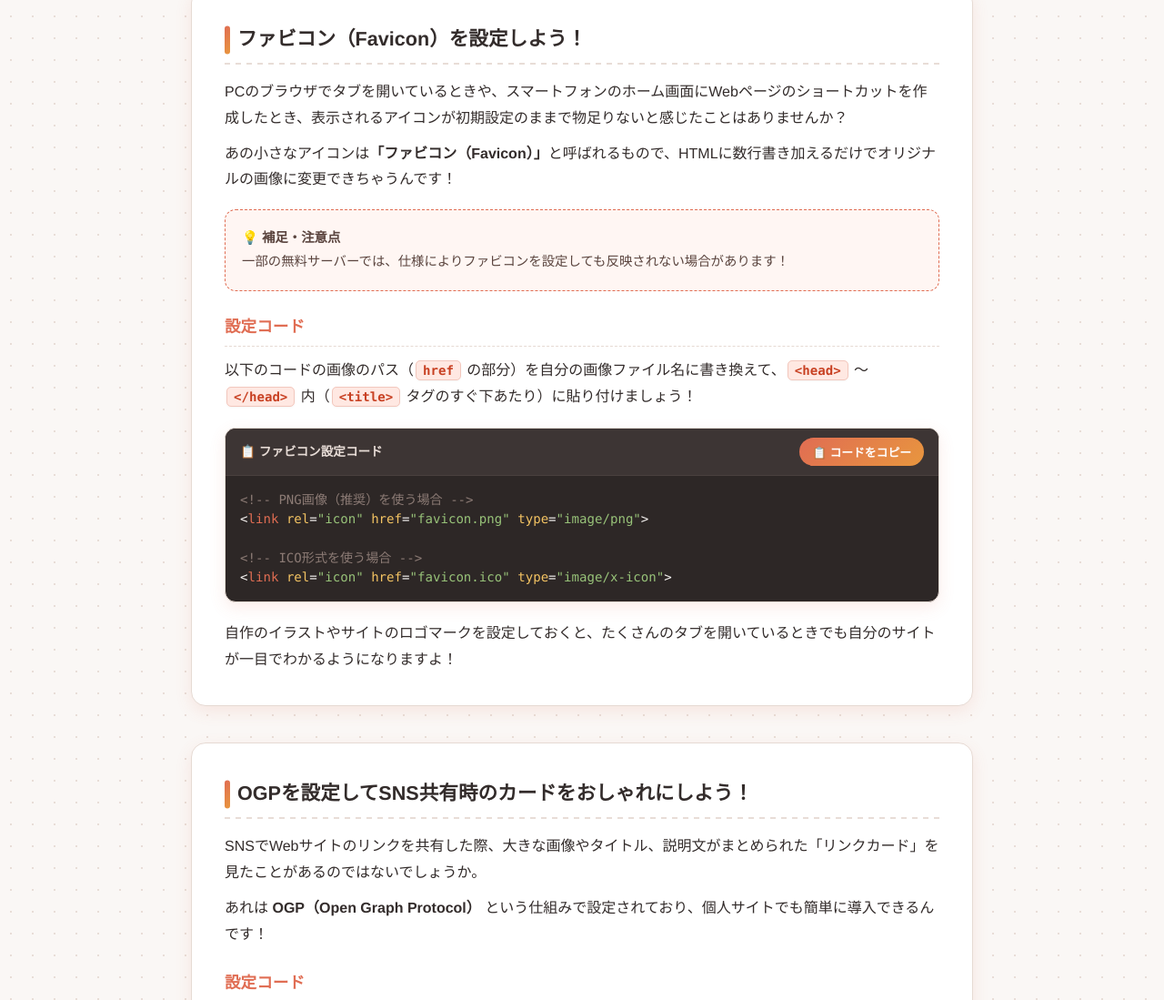
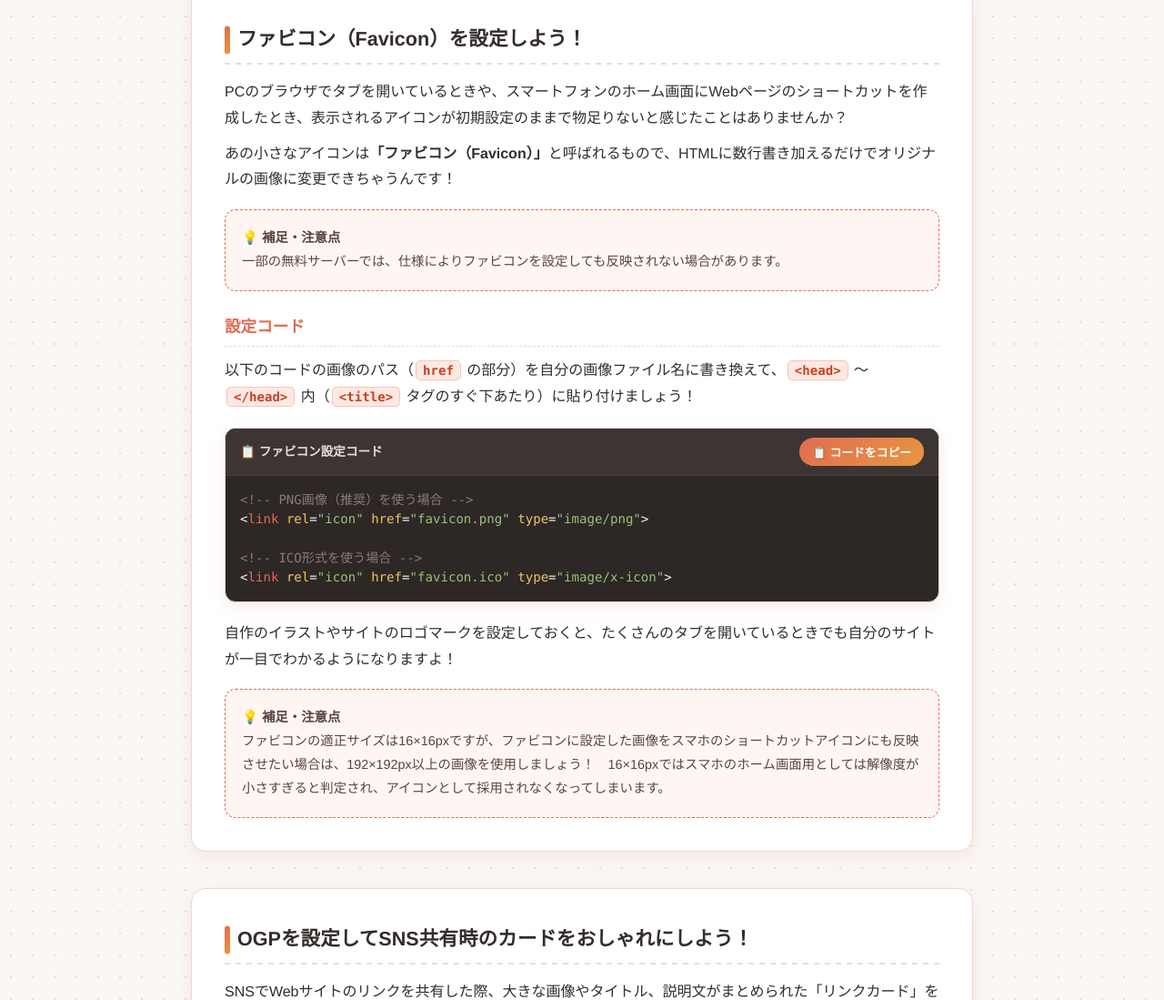
Before and after one commit to stoatpolice2/labo, a plain HTML site: page other/column09.html in a window 1280 px wide. Shown: the part 570-1669 px from the top of the page at 91% size. Drawn offline with Linux system fonts and the light colour scheme.

Commit message:
Add files via upload

```diff
--- a/other/column09.html
+++ b/other/column09.html
@@ -483,7 +483,7 @@
 
             <div class="alert-box">
                 <strong>💡 補足・注意点</strong><br>
-                一部の無料サーバーでは、仕様によりファビコンを設定しても反映されない場合があります！
+                一部の無料サーバーでは、仕様によりファビコンを設定しても反映されない場合があります。
             </div>
 
             <h3 class="sub-title">設定コード</h3>
@@ -504,6 +504,12 @@
             </div>
 
             <p style="margin-top: 10px;">自作のイラストやサイトのロゴマークを設定しておくと、たくさんのタブを開いているときでも自分のサイトが一目でわかるようになりますよ！</p>
+
+            <div class="alert-box">
+                <strong>💡 補足・注意点</strong><br>
+                ファビコンの適正サイズは16×16pxですが、ファビコンに設定した画像をスマホのショートカットアイコンにも反映させたい場合は、192×192px以上の画像を使用しましょう！　16×16pxではスマホのホーム画面用としては解像度が小さすぎると判定され、アイコンとして採用されなくなってしまいます。
+            </div>
+
         </section>
 
         <!-- 2. OGP設定 -->
```
